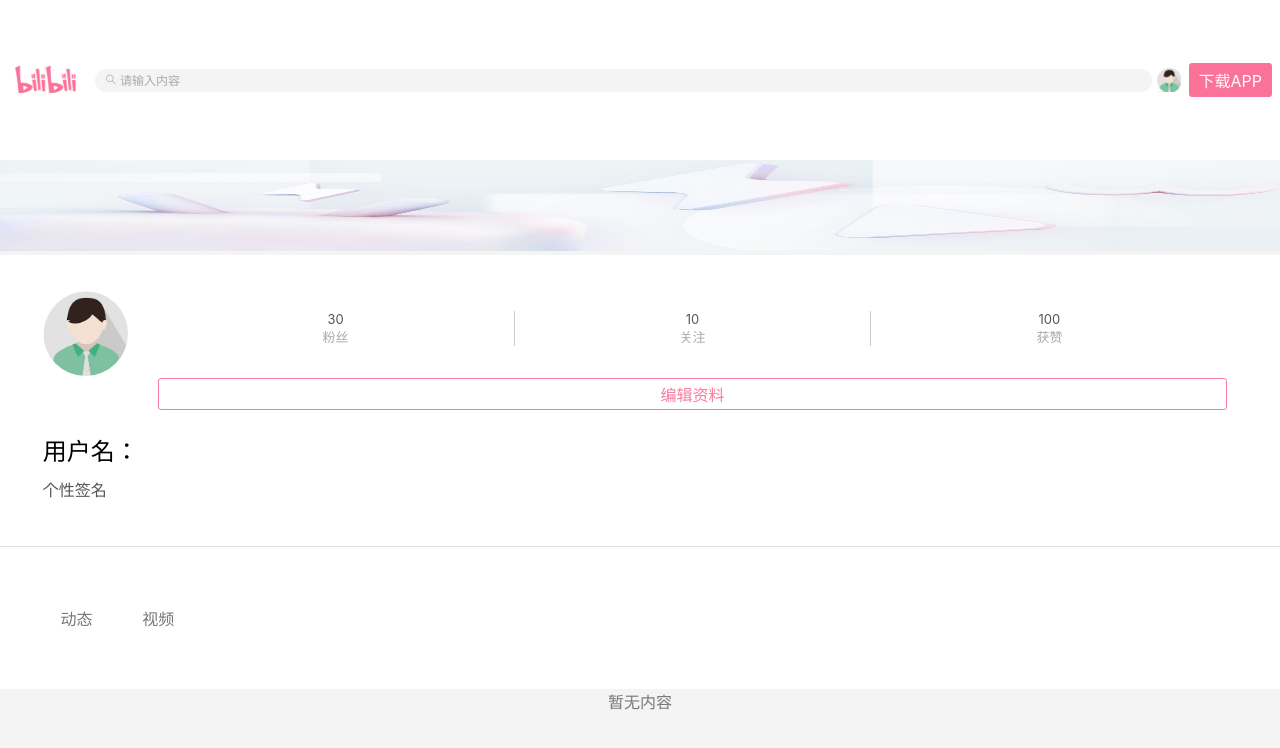
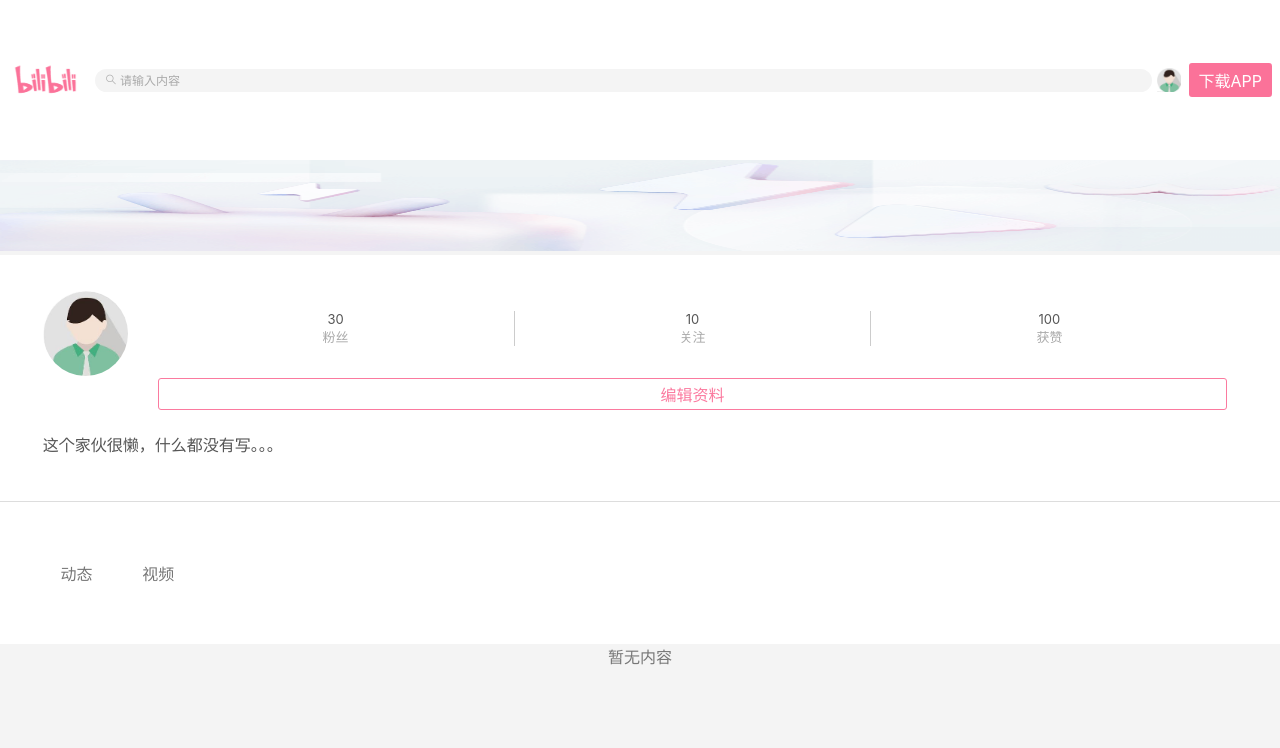
Before and after one commit to Meteorkun/Mybilibili, a Vue app: page /userinfo in a window 1280 px wide. Shown: the top 748 px of the page. Built offline with nearby package versions, Linux system fonts and the light colour scheme; no server answers.

Commit message:
完成登录注册功能，以及个人中心页面的渲染

```diff
--- a/src/components/userComponent/userDetail.vue
+++ b/src/components/userComponent/userDetail.vue
@@ -2,7 +2,8 @@
   <div class="userdatail">
     <div>
       <div class="user_img">
-        <img src="@/assets/default_img.jpg" alt="">
+        <img :src="userinfo.user_img" alt="" v-if="userinfo.user_img">
+        <img src="@/assets/default_img.jpg" alt="" v-else >
       </div>
       <div class="user_edit">
         <div>
@@ -25,14 +26,16 @@
       </div>
     </div>
     <div>
-      <h2>用户名：</h2>
-      <p>个性签名</p>
+      <h2>{{userinfo.username}}</h2>
+      <p v-if='userinfo.user_desc'>{{userinfo.user_desc}}</p>
+      <p v-else>这个家伙很懒，什么都没有写。。。</p>
     </div>
   </div>
 </template>
 
 <script>
 export default {
+    props:['userinfo'],
     data() {
         return {
 
--- a/src/views/Login.vue
+++ b/src/views/Login.vue
@@ -49,8 +49,14 @@ export default {
           const res = await this.$http.post('/login',this.model)
           this.$msg.fail(res.data.msg)
           console.log(res)
-          // 登录成功后跳转到个人中心页面
-
+          // 登录成功后跳转到首页
+          if(res.data.code == 200){
+            localStorage.setItem("id",res.data.id)
+            localStorage.setItem("token",res.data.token)
+            setTimeout(()=>{
+              this.$router.push('/')
+            },1000)
+          }
         }else{
           this.$msg.fail('输入格式有误!')
         }
--- a/src/views/register.vue
+++ b/src/views/register.vue
@@ -62,7 +62,7 @@ export default {
             localStorage.setItem("id",res.data.id)
             localStorage.setItem("token",res.data.objtoken)
             setTimeout(()=>{
-              this.$router.push('/userinfo/')
+              this.$router.push('/userinfo')
             },1000)
           }
         }else{
--- a/src/views/userinfo.vue
+++ b/src/views/userinfo.vue
@@ -2,7 +2,7 @@
   <div class="userinfo">
      <nav-bar></nav-bar>
      <img src="@/assets/bannerTop_new.png" alt="" class="backImg">
-     <user-detail></user-detail>
+     <user-detail :userinfo="model"></user-detail>
      <user-article></user-article>
   </div>
 </template>
@@ -15,7 +15,7 @@ import userArticle from '@/components/userComponent/userArticle.vue';
 export default {
     data() {
         return {
-
+          model:{}
         }
     },
     components:{
@@ -24,7 +24,13 @@ export default {
       userDetail
     },
     methods:{
-
+      async userData(){
+        const res = await this.$http.get('/user/'+ localStorage.getItem('id'))
+        this.model = res.data[0]
+      }
+    },
+    created(){
+      this.userData()
     }
 }
 </script>
```
